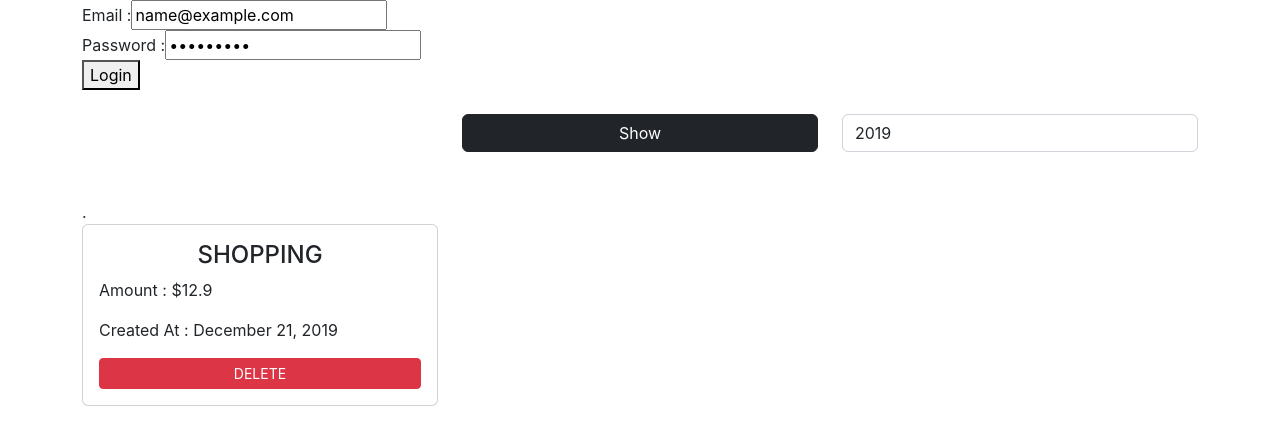
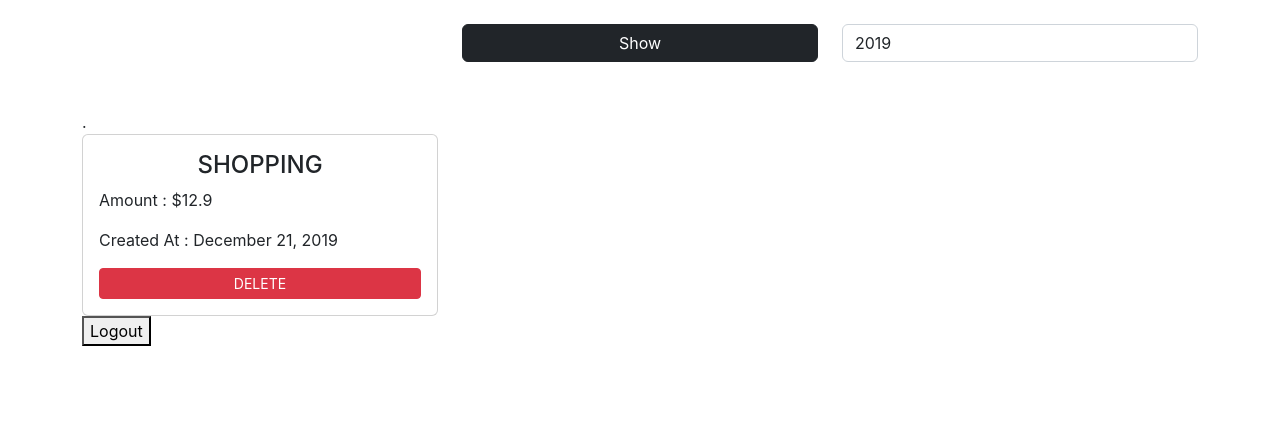
Before and after one commit to synergy2411/frontend-advanced-module-four, a React (Create React App) app in the folder expense-app/: page / in a window 1280 px wide. Both pictures are taken after typing "name@example.com", "Sample123" into the empty fields and a click on the button "Login". Shown: the top 444 px of the page. Built offline with nearby package versions, Linux system fonts and the light colour scheme.

Commit message:
login logout

```diff
--- a/expense-app/src/App.js
+++ b/expense-app/src/App.js
@@ -14,8 +14,10 @@ function App() {
     setIsLoggedIn(true);
   }
 
+  const onLogout = () => setIsLoggedIn(false);
+
   return (
-    <AuthContext.Provider value={{ isLoggedIn: isLoggedIn, onLogin: onLogin }}>
+    <AuthContext.Provider value={{ isLoggedIn: isLoggedIn, onLogin: onLogin, onLogout: onLogout }}>
       <UseContextDemo />
     </AuthContext.Provider>
   );
--- a/expense-app/src/components/Demo/UseContextDemo.js
+++ b/expense-app/src/components/Demo/UseContextDemo.js
@@ -7,8 +7,9 @@ const UseContextDemo = () => {
     const context = useContext(AuthContext);
     return (
         <div className="container">
-            <Login />
+            {!context.isLoggedIn && <Login />}
             {context.isLoggedIn && <Expenses />}
+            {context.isLoggedIn && <button onClick={() => context.onLogout()}> Logout </button>}
         </div>
     );
 }
--- a/expense-app/src/context/auth-context.js
+++ b/expense-app/src/context/auth-context.js
@@ -2,7 +2,8 @@ import React from 'react';
 
 const AuthContext = React.createContext({
     isLoggedIn: false,
-    onLogin: () => { }
+    onLogin: () => { },
+    onLogout: () => { }
 })
 
 export default AuthContext;
```
